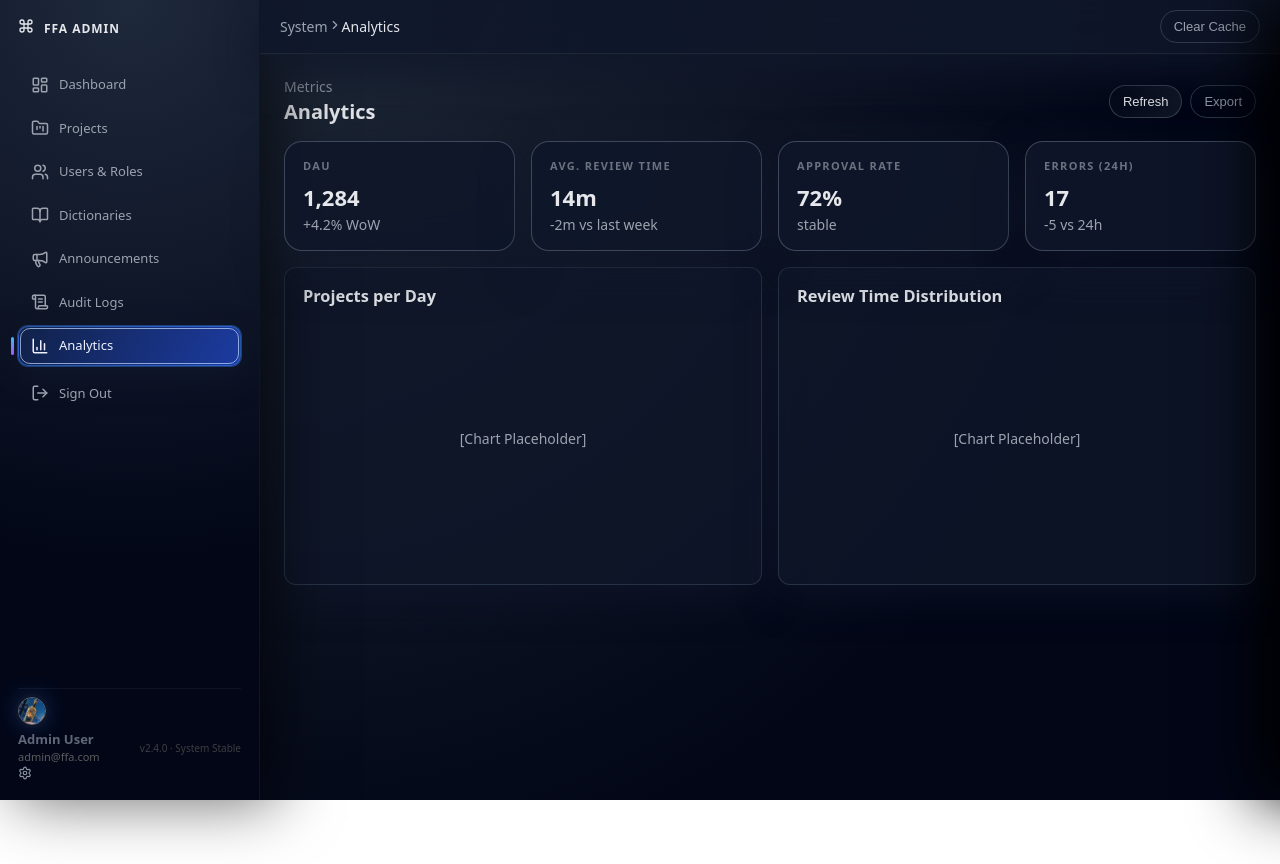
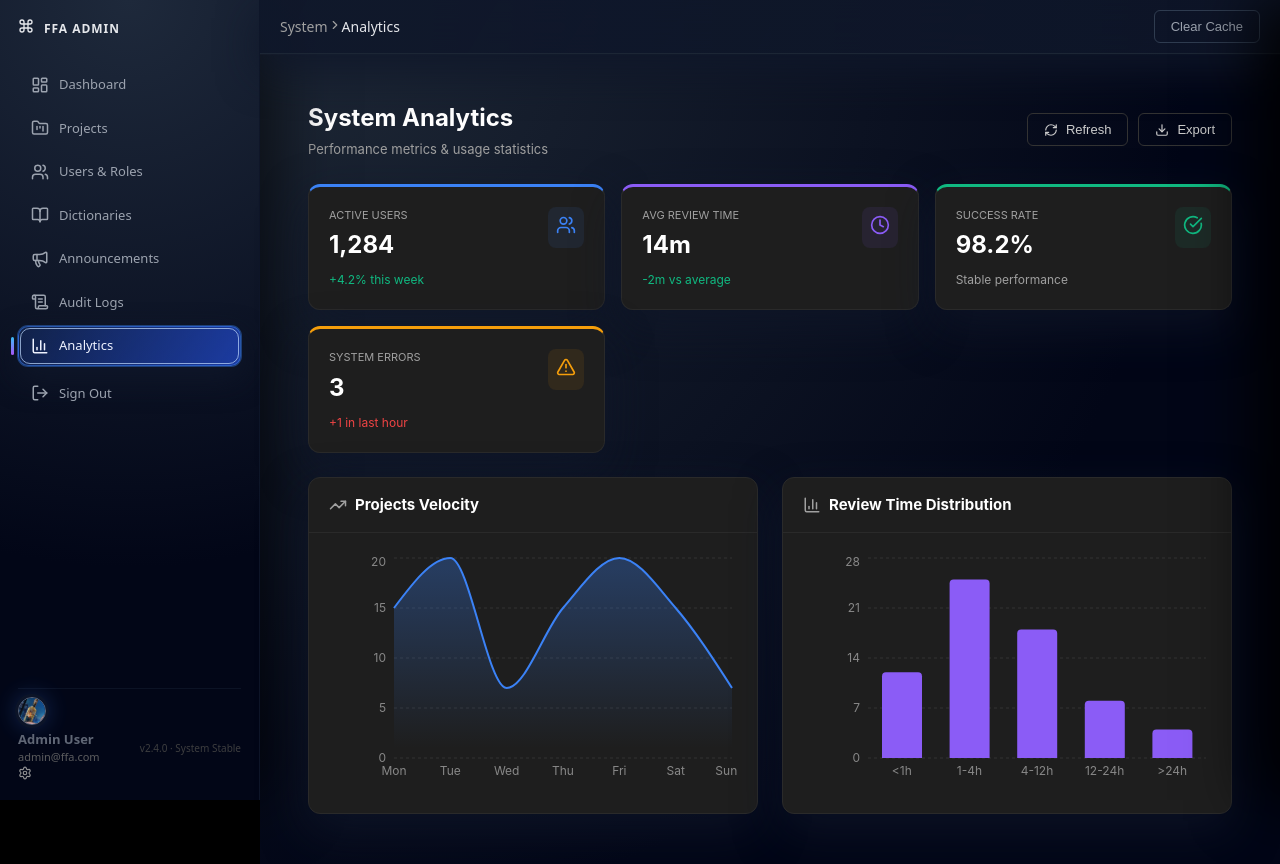
Before and after one commit to Surtalaevateinn/FFA-FullStack-BackOffice, a React (Vite) app in the folder ffa-admin/: page /analytics in a window 1280 px wide. Before the commit the page ends 800 px from the top, so only its background shows below. Built offline with nearby package versions, Linux system fonts and the light colour scheme; no server answers.

Commit message:
Enhance Analytics page with charts and KPI cards
Refactor Analytics component to include charts and KPIs.

```diff
--- a/ffa-admin/src/pages/Analytics.jsx
+++ b/ffa-admin/src/pages/Analytics.jsx
@@ -1,38 +1,177 @@
-export default function Analytics({ui}){
+import { useState } from 'react'
+import { motion } from 'framer-motion'
+import {
+  BarChart, Bar, XAxis, YAxis, CartesianGrid, Tooltip, ResponsiveContainer,
+  AreaChart, Area
+} from 'recharts'
+import {
+  Activity, Users, Clock, CheckCircle, AlertTriangle,
+  Download, RefreshCw, TrendingUp, BarChart3
+} from 'lucide-react'
+
+// --- Theme & Data ---
+const THEME = {
+  accent: '#3b82f6',
+  grid: '#333',
+  text: '#888'
+}
+
+// Mock Data for Visualization
+const DAILY_DATA = Array.from({ length: 7 }, (_, i) => ({
+  day: ['Mon', 'Tue', 'Wed', 'Thu', 'Fri', 'Sat', 'Sun'][i],
+  projects: Math.floor(Math.random() * 20) + 5,
+  reviews: Math.floor(Math.random() * 15) + 3,
+}))
+
+const TIME_DIST_DATA = [
+  { range: '<1h', count: 12 },
+  { range: '1-4h', count: 25 },
+  { range: '4-12h', count: 18 },
+  { range: '12-24h', count: 8 },
+  { range: '>24h', count: 4 },
+]
+
+// --- Animation Variants ---
+const containerVar = { hidden: { opacity: 0 }, visible: { opacity: 1, transition: { staggerChildren: 0.1 } } }
+const itemVar = { hidden: { opacity: 0, y: 20 }, visible: { opacity: 1, y: 0 } }
+
+export default function Analytics({ ui }) {
+  const [loading, setLoading] = useState(false)
+
+  const handleRefresh = () => {
+    setLoading(true)
+    setTimeout(() => {
+      setLoading(false)
+      ui.showToast('Metrics updated')
+    }, 800)
+  }
+
+  // Sub-component: KPI Card
+  const KpiCard = ({ title, value, sub, icon: Icon, color }) => (
+    <motion.div
+      variants={itemVar}
+      className="card"
+      whileHover={{ y: -4, boxShadow: `0 10px 30px -10px ${color}20` }}
+      style={{ borderTop: `3px solid ${color}`, padding: 20 }}
+    >
+      <div style={{ display: 'flex', justifyContent: 'space-between', alignItems: 'start' }}>
+        <div>
+          <div className="muted" style={{ fontSize: 11, textTransform: 'uppercase', marginBottom: 4 }}>{title}</div>
+          <div style={{ fontSize: 24, fontWeight: 700, color: '#fff' }}>{value}</div>
+        </div>
+        <div style={{ padding: 8, background: `${color}15`, borderRadius: 8, color: color }}>
+          <Icon size={20} />
+        </div>
+      </div>
+      <div className="muted" style={{ fontSize: 12, marginTop: 8, display: 'flex', alignItems: 'center', gap: 4 }}>
+        {sub}
+      </div>
+    </motion.div>
+  )
+
+  const CustomTooltip = ({ active, payload, label }) => {
+    if (active && payload && payload.length) {
+      return (
+        <div style={{ background: 'rgba(20,20,20,0.9)', border: '1px solid #333', padding: '8px 12px', borderRadius: 4, backdropFilter: 'blur(4px)' }}>
+          <div style={{ fontSize: 11, color: '#888', marginBottom: 4 }}>{label}</div>
+          <div style={{ color: '#fff', fontWeight: 600 }}>{payload[0].value} units</div>
+        </div>
+      )
+    }
+    return null
+  }
+
   return (
-    <section id="page-analytics">
-      <div className="toolbar">
+    <div className="analytics-page">
+      <style>{`
+        .analytics-page { padding: 24px; font-family: -apple-system, sans-serif; color: #fff; }
+        .grid-4 { display: grid; grid-template-columns: repeat(auto-fit, minmax(220px, 1fr)); gap: 16px; }
+        .grid-2 { display: grid; grid-template-columns: repeat(auto-fit, minmax(400px, 1fr)); gap: 24px; }
+        .card { background: #1e1e1e; border: 1px solid #2a2a2a; border-radius: 12px; }
+        .chart-head { padding: 16px 20px; border-bottom: 1px solid #2a2a2a; display: flex; align-items: center; gap: 8px; }
+        .chart-body { height: 280px; padding: 20px; }
+        .btn { display: inline-flex; align-items: center; gap: 8px; padding: 8px 16px; border-radius: 6px; font-size: 13px; font-weight: 500; cursor: pointer; transition: 0.2s; border: 1px solid #333; background: transparent; color: #ccc; }
+        .btn:hover { background: rgba(255,255,255,0.05); color: #fff; border-color: #555; }
+        .muted { color: #a0a0a0; }
+        .animate-spin { animation: spin 1s linear infinite; }
+        @keyframes spin { from { transform: rotate(0deg); } to { transform: rotate(360deg); } }
+      `}</style>
+
+      {/* Header */}
+      <div style={{ display: 'flex', justifyContent: 'space-between', alignItems: 'center', marginBottom: 24 }}>
         <div>
-          <div className="muted">Metrics</div>
-          <div style={{fontSize:20, fontWeight:700}}>Analytics</div>
+          <h1 style={{ fontSize: 24, fontWeight: 700, margin: 0 }}>System Analytics</h1>
+          <div className="muted" style={{ marginTop: 4, fontSize: 13 }}>Performance metrics & usage statistics</div>
         </div>
-        <div style={{display:'flex', gap:8}}>
-          <button className="btn" onClick={()=>ui.showToast('Refreshed')}>Refresh</button>
-          <button className="btn ghost" onClick={()=>ui.showToast('Exported CSV')}>Export</button>
+        <div style={{ display: 'flex', gap: 10 }}>
+          <button className="btn" onClick={handleRefresh}>
+            <RefreshCw size={14} className={loading ? 'animate-spin' : ''} /> Refresh
+          </button>
+          <button className="btn" onClick={() => ui.showToast('Report downloaded')}>
+            <Download size={14} /> Export
+          </button>
         </div>
       </div>
 
-      <div className="grid grid-4">
-        <div className="card kpi"><h3>DAU</h3><div className="num">1,284</div><div className="muted">+4.2% WoW</div></div>
-        <div className="card kpi"><h3>Avg. Review Time</h3><div className="num">14m</div><div className="muted">-2m vs last week</div></div>
-        <div className="card kpi"><h3>Approval Rate</h3><div className="num">72%</div><div className="muted">stable</div></div>
-        <div className="card kpi"><h3>Errors (24h)</h3><div className="num">17</div><div className="muted">-5 vs 24h</div></div>
-      </div>
+      <motion.div variants={containerVar} initial="hidden" animate="visible">
 
-      <div className="grid grid-2" style={{marginTop:16}}>
-        <div className="panel">
-          <div className="panel-head"><h3 style={{margin:0}}>Projects per Day</h3></div>
-          <div style={{height:260, display:'grid', placeItems:'center'}} className="muted">
-            [Chart Placeholder]
-          </div>
+        {/* KPI Row */}
+        <div className="grid-4" style={{ marginBottom: 24 }}>
+          <KpiCard title="Active Users" value="1,284" sub={<span style={{color:'#10b981'}}>+4.2% this week</span>} icon={Users} color="#3b82f6" />
+          <KpiCard title="Avg Review Time" value="14m" sub={<span style={{color:'#10b981'}}>-2m vs average</span>} icon={Clock} color="#8b5cf6" />
+          <KpiCard title="Success Rate" value="98.2%" sub={<span style={{color:'#a0a0a0'}}>Stable performance</span>} icon={CheckCircle} color="#10b981" />
+          <KpiCard title="System Errors" value="3" sub={<span style={{color:'#ef4444'}}>+1 in last hour</span>} icon={AlertTriangle} color="#f59e0b" />
         </div>
-        <div className="panel">
-          <div className="panel-head"><h3 style={{margin:0}}>Review Time Distribution</h3></div>
-          <div style={{height:260, display:'grid', placeItems:'center'}} className="muted">
-            [Chart Placeholder]
-          </div>
+
+        {/* Charts Row */}
+        <div className="grid-2">
+
+          {/* Trend Chart */}
+          <motion.div variants={itemVar} className="card">
+            <div className="chart-head">
+              <TrendingUp size={18} className="muted" />
+              <h3 style={{ margin: 0, fontSize: 15 }}>Projects Velocity</h3>
+            </div>
+            <div className="chart-body">
+              <ResponsiveContainer width="100%" height="100%">
+                <AreaChart data={DAILY_DATA}>
+                  <defs>
+                    <linearGradient id="colorProj" x1="0" y1="0" x2="0" y2="1">
+                      <stop offset="5%" stopColor={THEME.accent} stopOpacity={0.3}/>
+                      <stop offset="95%" stopColor={THEME.accent} stopOpacity={0}/>
+                    </linearGradient>
+                  </defs>
+                  <CartesianGrid strokeDasharray="3 3" vertical={false} stroke={THEME.grid} />
+                  <XAxis dataKey="day" axisLine={false} tickLine={false} tick={{fill: THEME.text, fontSize: 12}} />
+                  <YAxis axisLine={false} tickLine={false} tick={{fill: THEME.text, fontSize: 12}} />
+                  <Tooltip content={<CustomTooltip />} />
+                  <Area type="monotone" dataKey="projects" stroke={THEME.accent} fillOpacity={1} fill="url(#colorProj)" strokeWidth={2} />
+                </AreaChart>
+              </ResponsiveContainer>
+            </div>
+          </motion.div>
+
+          {/* Distribution Chart */}
+          <motion.div variants={itemVar} className="card">
+            <div className="chart-head">
+              <BarChart3 size={18} className="muted" />
+              <h3 style={{ margin: 0, fontSize: 15 }}>Review Time Distribution</h3>
+            </div>
+            <div className="chart-body">
+              <ResponsiveContainer width="100%" height="100%">
+                <BarChart data={TIME_DIST_DATA}>
+                  <CartesianGrid strokeDasharray="3 3" vertical={false} stroke={THEME.grid} />
+                  <XAxis dataKey="range" axisLine={false} tickLine={false} tick={{fill: THEME.text, fontSize: 12}} />
+                  <YAxis axisLine={false} tickLine={false} tick={{fill: THEME.text, fontSize: 12}} />
+                  <Tooltip content={<CustomTooltip />} cursor={{fill: 'rgba(255,255,255,0.05)'}} />
+                  <Bar dataKey="count" fill="#8b5cf6" radius={[4, 4, 0, 0]} barSize={40} />
+                </BarChart>
+              </ResponsiveContainer>
+            </div>
+          </motion.div>
+
         </div>
-      </div>
-    </section>
+      </motion.div>
+    </div>
   )
 }
```
